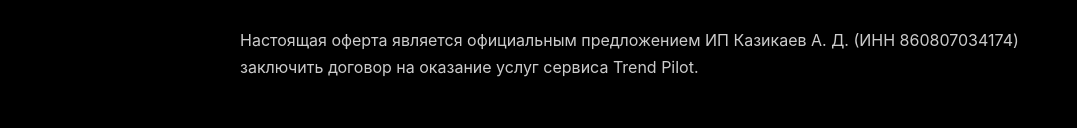
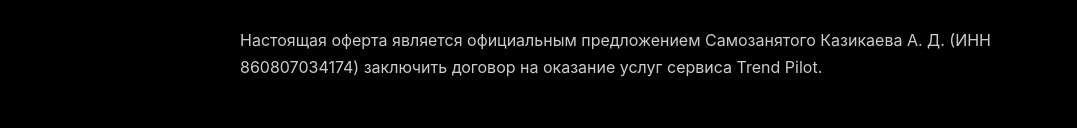
Before and after one commit to krylux1/trend-pilot, a plain HTML site: page terms.html in a window 1280 px wide. Shown: the part 184-312 px from the top of the page, without its empty margins (0-1077 px from the left). Drawn offline with Linux system fonts and the light colour scheme.

Commit message:
исправление косяков

```diff
--- a/terms.html
+++ b/terms.html
@@ -57,7 +57,7 @@
     </div>
     <div class="container">
         <h1>Публичная оферта</h1>
-        <p>Настоящая оферта является официальным предложением ИП Казикаев А. Д. (ИНН 860807034174) заключить договор на оказание услуг сервиса Trend Pilot.</p>
+        <p>Настоящая оферта является официальным предложением Самозанятого Казикаева А. Д. (ИНН 860807034174) заключить договор на оказание услуг сервиса Trend Pilot.</p>
 
         <h2>1. Предмет договора</h2>
         <p>Исполнитель предоставляет доступ к базе идей для контента (Trend Pilot Pro) на условиях подписки. Стоимость подписки составляет 299 рублей в месяц.</p>
```
Also changed, not shown: privacy.html (+1 -1 lines).
